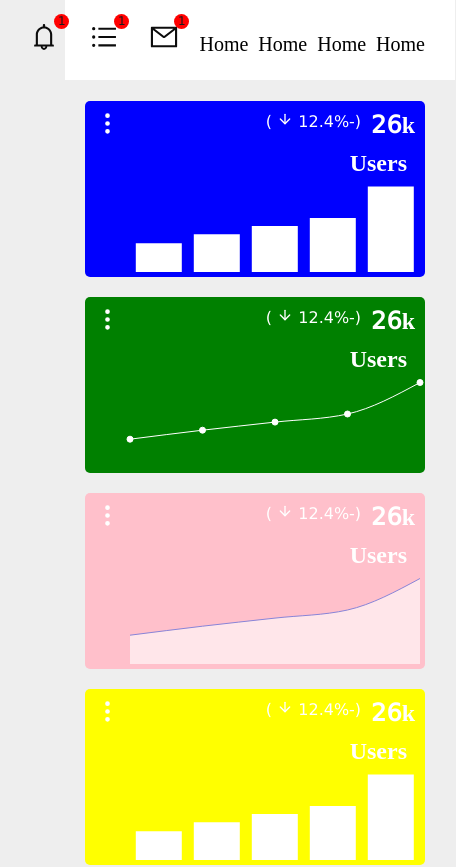
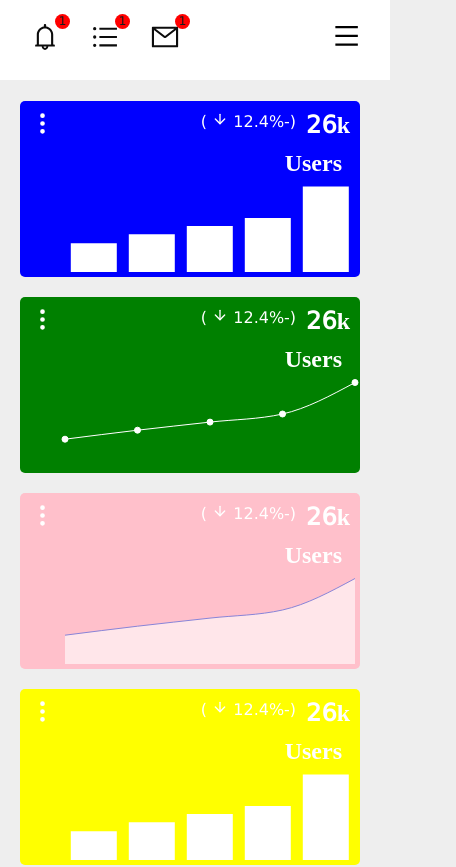
Before and after one commit to shivazr/react-panel-zherfa, a React (Create React App) app: page / in a window 390 px wide. Shown: the top 867 px of the page, 456 px wide, since content can reach past the window. Built offline with nearby package versions, Linux system fonts and the light colour scheme.

Commit message:
change text

```diff
--- a/src/components/topbar/Topbar.css
+++ b/src/components/topbar/Topbar.css
@@ -67,6 +67,13 @@ margin-right: 10px;
     font-size: 20px;
     cursor: pointer;
 }
+.menu-icon {
+    display: none;
+
+  }
+  .nav-menu{
+
+  }
 .topbarIcons{
     display: flex;
     align-items: center;
@@ -94,5 +101,47 @@ margin-right: 10px;
     /* body{
         background-color: red;
     } */
+    .menu-icon{
+        display: block;
+        position: absolute;
+        top: 0;
+        right: 0;
+        transform: translate(-100%, 60%);
+        font-size: 1.8rem;
+        cursor: pointer;
+    }
+    .nav-menu {
+        display: flex;
+        flex-direction: column;
+        width: 50%;
+        height: 100vh;
+        position: absolute;
+        top: 80px;
+        right: -100%;
+        opacity: 1;
+        transition: all 0.5s ease;
+      }
+      .nav-menu.active {
+        background: #242222;
+        right: 0;
+        opacity: 1;
+        transition: all 0.5s ease;
+        z-index: 1;
+
+      }
+      .topbarLink{
+        text-align: right;
+       padding: 20px 10px ;
+      /* width: 90%; */
+      color: #fff;
+      display: table;
+
+      }
+      .topbarLink:hover {
+        /* background-color: #fff; */
+        color: #0aa812;
+        /* border-radius: 0; */
+      }
+
 
 }
--- a/src/components/topbar/Topbar.js
+++ b/src/components/topbar/Topbar.js
@@ -1,18 +1,25 @@
-import { AiOutlineSearch } from "react-icons/ai"
+
 import { BsFillPersonFill } from "react-icons/bs"
-import { AiOutlineBars, AiOutlineMail, AiOutlineBell } from "react-icons/ai"
-
+import { AiOutlineBars, AiOutlineMail, AiOutlineBell, AiOutlineMenu, AiOutlineClose } from "react-icons/ai"
 import "./Topbar.css"
+import { useState } from "react"
 
 function Topbar() {
+  const [click, setClick] = useState(false)
+  const handleClick = () => setClick(!click)
   return (
     <div className="topbarContainer">
       <div className="topbarLeft">
         <div className="topbarLinks">
-          <span className="topbarLink">Home</span>
-          <span className="topbarLink">Home</span>
-          <span className="topbarLink">Home</span>
-          <span className="topbarLink">Home</span>
+          <div className='menu-icon' onClick={handleClick}>
+            {click ? <AiOutlineClose /> : <AiOutlineMenu />}</div>
+          <div className={click ? 'nav-menu active' : 'nav-menu'}>
+            <span className="topbarLink">Home</span>
+            <span className="topbarLink">about</span>
+            <span className="topbarLink">contact</span>
+            <span className="topbarLink">home</span>
+          </div>
+
         </div>
         {/* <span className="logo">LOGO</span> */}
       </div>
```
